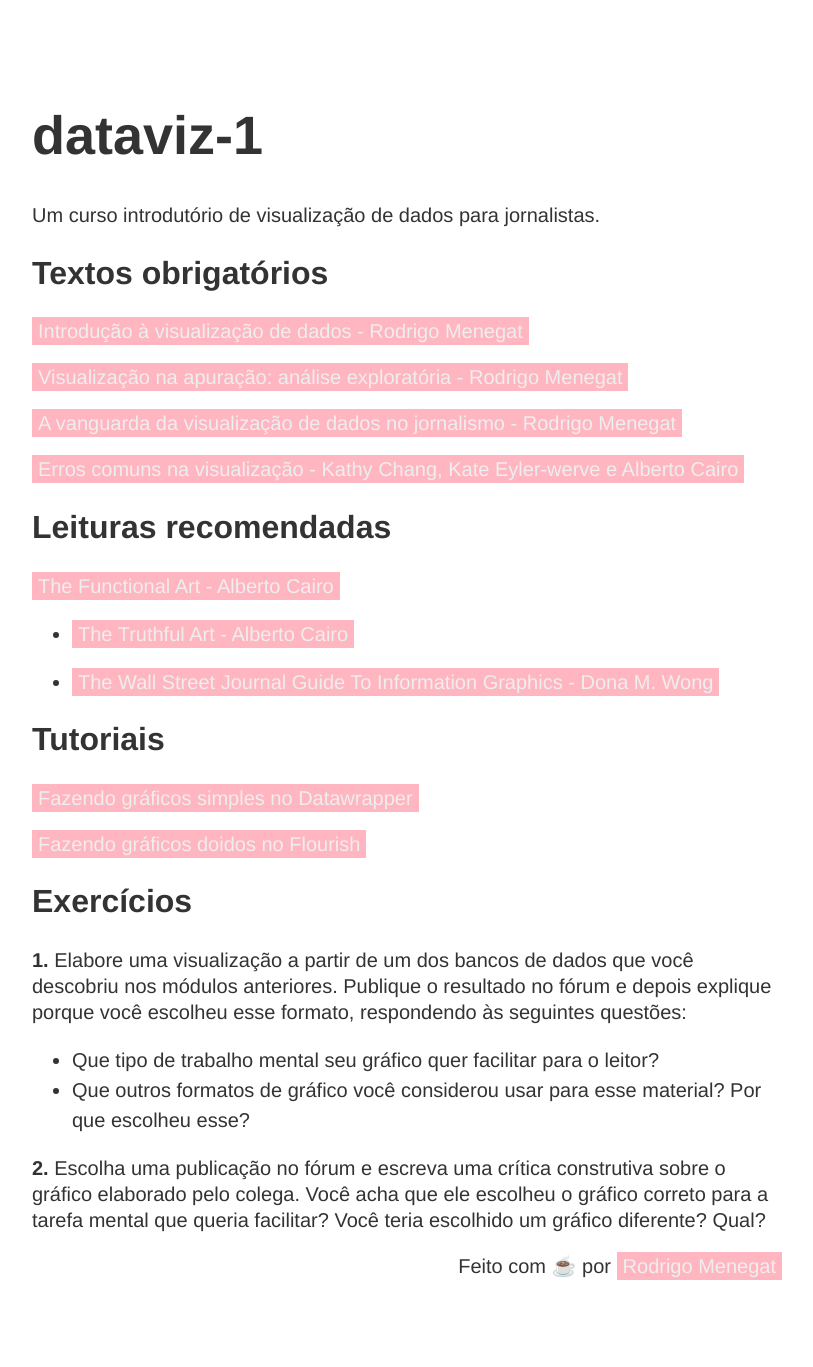
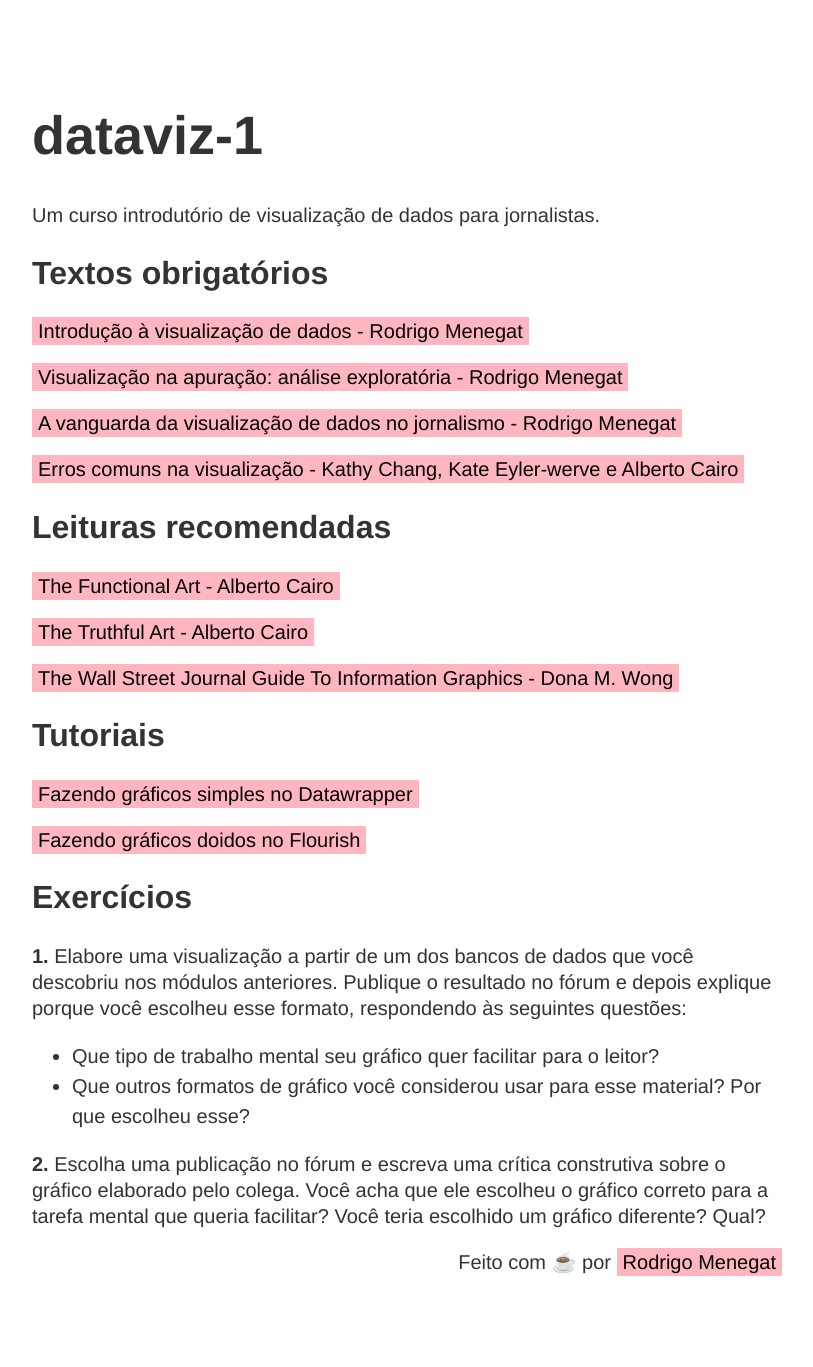
Before and after one commit to RodrigoMenegat/dataviz-1, a Jekyll site: the page built from docs/index.md, in a window 1280 px wide. Shown: the whole page, without its empty margins (233-1046 px from the left). Built offline with Jekyll 4.4.1, drawn with Linux system fonts in a browser that asks for light colours; our own code applies the rules of GitHub Pages for plain Markdown files.

Commit message:
o css precisa acabar

```diff
--- a/docs/assets/css/main.css
+++ b/docs/assets/css/main.css
@@ -34,7 +34,7 @@ li {
 }
 
 a {
-  color: #eee;
+  color: #000;
   text-decoration: none;
   padding: 3px 6px;
   background: lightpink;
--- a/docs/index.md
+++ b/docs/index.md
@@ -21,9 +21,9 @@ Um curso introdutório de visualização de dados para jornalistas.
 
 [The Functional Art - Alberto Cairo](https://www.amazon.com/Functional-Art-introduction-information-visualization/dp/0321834739)
 
-- [The Truthful Art - Alberto Cairo](https://www.amazon.com.br/Truthful-Art-Data-Charts-Communication/dp/0321934075)
+[The Truthful Art - Alberto Cairo](https://www.amazon.com.br/Truthful-Art-Data-Charts-Communication/dp/0321934075)
 
-- [The Wall Street Journal Guide To Information Graphics - Dona M. Wong](https://www.saraiva.com.br/the-wall-street-journal-guide-to-information-graphics-the-dos-and-donts-of-presenting-7989439.html)
+[The Wall Street Journal Guide To Information Graphics - Dona M. Wong](https://www.saraiva.com.br/the-wall-street-journal-guide-to-information-graphics-the-dos-and-donts-of-presenting-7989439.html)
 
 
 ## Tutoriais
```
